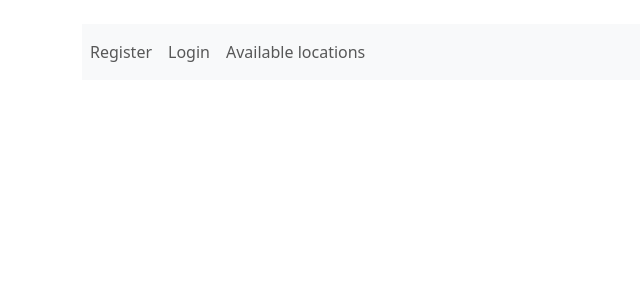
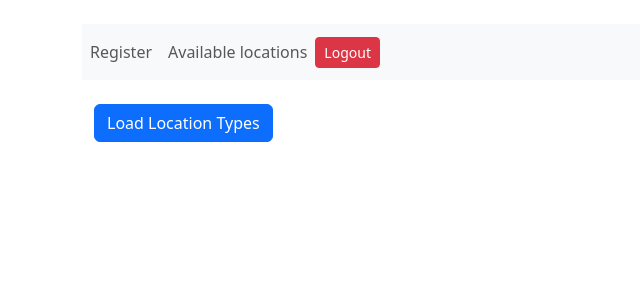
Before and after one commit to JonatasLemos/mylocations, a React (Create React App) app in the folder frontend/: page /location in a window 1280 px wide. Shown: the top 300 px of the page, without its empty margins (0-640 px from the left). Built offline with nearby package versions, Linux system fonts and the light colour scheme.

Commit message:
feat: add react logout logic

```diff
--- a/frontend/src/App.js
+++ b/frontend/src/App.js
@@ -3,8 +3,11 @@ import { BrowserRouter as Router, Routes, Route, Link } from 'react-router-dom';
 import RegistrationForm from './components/register';
 import LocationType from './components/location_types';
 import LoginForm from './components/login';
+import Logout from './components/logout';
 
 function App() {
+  const isLoggedIn = !!sessionStorage.getItem('access_token');
+  console.log(isLoggedIn,"hein")
   return (
     <Router>
       <div className="container mt-4">
@@ -14,17 +17,17 @@ function App() {
               <Link to="/registration" className="nav-link">Register</Link>
             </li>
             <li className="nav-item">
-              <Link to="/login" className="nav-link">Login</Link>
-            </li>
-            <li className="nav-item">
-              <Link to="/location_type" className="nav-link">Available locations</Link>
+              <Link to="/location" className="nav-link">Available locations</Link>
             </li>
           </ul>
+          <div  className="mr-auto">
+            <Logout/>
+          </div>
         </nav>
         <Routes>
           <Route path="/registration" element={<RegistrationForm />} />
-          <Route path="/login" element={<LoginForm />} />
-          <Route path="/location_type" element={<LocationType />} />
+          <Route path="/" element={<LoginForm />} />
+          <Route path="/location" element={<LocationType />} />
         </Routes>
       </div>
     </Router>
--- a/frontend/src/components/login.js
+++ b/frontend/src/components/login.js
@@ -1,10 +1,12 @@
 import React, { useState } from 'react';
 import { loginUser, fetchUsername} from '../api/login_api';
+import { useNavigate } from 'react-router-dom'; // Import useNavigate
 
 function LoginForm() {
   const [username, setUsername] = useState('');
   const [password, setPassword] = useState('');
   const [message, setMessage] = useState('');
+  const navigate = useNavigate();
 
   const handleSubmit = async (event) => {
     event.preventDefault();
@@ -19,6 +21,7 @@ function LoginForm() {
       if(usernameResponse.success){
         alert(`Login successful! Welcome ${usernameResponse.data.username}`);
         setMessage(`Welcome ${usernameResponse.data.username}`);
+        navigate('/location');
       } else {
         alert(usernameResponse.data.detail || "Failed to fetch username");
         setMessage(usernameResponse.data.detail || "Failed to fetch username");
--- /dev/null
+++ b/frontend/src/components/logout.js
@@ -0,0 +1,20 @@
+import React from 'react';
+import { useNavigate } from 'react-router-dom'; // Import useNavigate
+
+function Logout() {
+  const navigate = useNavigate(); // Initialize useNavigate
+
+  const logout = () => {
+    sessionStorage.removeItem('access_token');
+    sessionStorage.removeItem('refresh_token');
+    navigate('/'); // Use navigate to redirect
+  };
+
+  return (
+    <button className="btn btn-danger btn-sm" onClick={logout}>
+      Logout
+    </button>
+  );
+}
+
+export default Logout;
```
